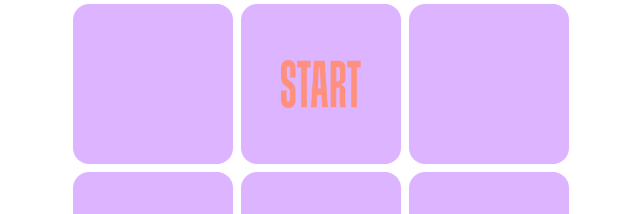
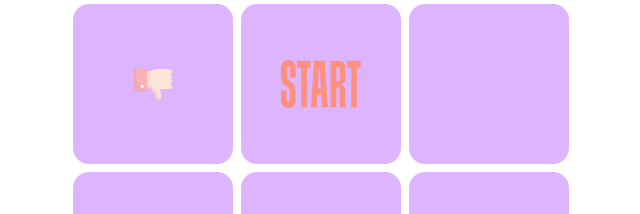
Before and after one commit to 11alexey11/ama_kids_labyrinth, a React app: page / in a window 1280 px wide. Both pictures are taken after a click on the element 472 px from the left and 84 px from the top of the page. Shown: the top 214 px of the page, without its empty margins (319-959 px from the left). Built offline with nearby package versions, Linux system fonts and the light colour scheme.

Commit message:
feat: Add appearance of falsy answer icon

```diff
--- a/src/components/Cell/Cell.js
+++ b/src/components/Cell/Cell.js
@@ -1,13 +1,42 @@
-import React from 'react';
+import React, { useEffect, useState } from 'react';
+import { useDispatch, useSelector } from 'react-redux';
+
+import { setDisabledCellClick, setIsEndGame, setIsRightAnswer } from '../../store/game/actions';
+import { getLabyrinthCells } from '../../store/game/selectors';
 
 import startPng from '../../assets/start.png';
 import rightAnswer from '../../assets/like.png';
+import falsyAnswer from '../../assets/dislike.png';
 
 import './index.scss';
 
-const Cell = ({ cell, lastLabyrinthCell, startCell, isDisabledCellClick, isEndGame , clickCellHandler }) => {
+const Cell = ({ cell, lastLabyrinthCell, startCell, isDisabledCellClick, isEndGame, isRightAnswer }) => {
+    const dispatch = useDispatch();
+
+    const [isClickedCell, setIsClickedCell] = useState(false);
+
+    const labyrinthCells = useSelector(getLabyrinthCells);
+
+    useEffect(() => {
+        return () => {
+            setIsClickedCell(false);
+        }
+    }, [labyrinthCells]);
+
+    const clickCellHandler = (cell, lastLabyrinthCell) => {
+        setIsClickedCell(true);
+        dispatch(setDisabledCellClick(true));
+        dispatch(setIsEndGame());
+
+        if (cell.x === lastLabyrinthCell.x && cell.y === lastLabyrinthCell.y) {
+            dispatch(setIsRightAnswer(true));
+        } else {
+            dispatch(setIsRightAnswer(false));
+        }
+    }
+
     return (
-        <div disabled={isDisabledCellClick} onClick={ () => clickCellHandler(cell, lastLabyrinthCell) } className={`cell ${isDisabledCellClick ? 'disabled' : ''}`}>
+        <div onClick={ () => clickCellHandler(cell, lastLabyrinthCell) } className={`cell ${isDisabledCellClick ? 'disabled' : ''}`}>
             {
                 cell.x === startCell.x && cell.y === startCell.y &&
                     <img src={startPng} className='cell__start' />
@@ -16,6 +45,10 @@ const Cell = ({ cell, lastLabyrinthCell, startCell, isDisabledCellClick, isEndGa
                 cell.x === lastLabyrinthCell.x && cell.y === lastLabyrinthCell.y && isEndGame &&
                     <img src={rightAnswer} className='cell__right' />
             }
+            {
+                isClickedCell && !isRightAnswer && isEndGame &&
+                    <img src={falsyAnswer} className='cell__falsy' />
+            }
         </div>
     )
 };
--- a/src/components/Cell/index.scss
+++ b/src/components/Cell/index.scss
@@ -24,4 +24,9 @@
         width: 2.5rem;
         height: 2.5rem;
     }
+
+    &__falsy {
+        width: 2.5rem;
+        height: 2.5rem;
+    }
 }
--- a/src/components/Field/Field.js
+++ b/src/components/Field/Field.js
@@ -1,8 +1,7 @@
 import React from 'react';
-import { useDispatch, useSelector } from 'react-redux';
+import { useSelector } from 'react-redux';
 
 import { fieldSize } from '../../constants/fieldSize';
-import { setDisabledCellClick, setIsEndGame, setIsRightAnswer } from '../../store/game/actions';
 import { getFieldCells, getIsDisabledCellClick, getIsEndGame, getIsEndRightAnswer, getLabyrinthCells, getStartCell } from '../../store/game/selectors';
 import { Cell } from '../Cell';
 
@@ -14,8 +13,6 @@ const fieldStyle = {
 }
 
 const Field = () => {
-    const dispatch = useDispatch();
-
     const cells = useSelector(getFieldCells);
     const startCell = useSelector(getStartCell);
     const labyrinthCells = useSelector(getLabyrinthCells);
@@ -23,17 +20,6 @@ const Field = () => {
     const isDisabledCellClick = useSelector(getIsDisabledCellClick);
     const isRightAnswer = useSelector(getIsEndRightAnswer);
     const isEndGame = useSelector(getIsEndGame);
-
-    const clickCellHandler = (cell, lastLabyrinthCell) => {
-        dispatch(setDisabledCellClick(true));
-        dispatch(setIsEndGame());
-
-        if (cell.x === lastLabyrinthCell.x && cell.y === lastLabyrinthCell.y) {
-            dispatch(setIsRightAnswer(true));
-        }
-
-        dispatch(setIsRightAnswer(false));
-    }
 
     return (
         <div className='field' style={fieldStyle}>
@@ -46,7 +32,7 @@ const Field = () => {
                         cell={cell}
                         startCell={startCell}
                         isEndGame={isEndGame}
-                        clickCellHandler={ clickCellHandler }
+                        isRightAnswer={isRightAnswer}
                     />
                 )
             }
--- a/src/components/Menu/Menu.js
+++ b/src/components/Menu/Menu.js
@@ -25,7 +25,7 @@ const Menu = () => {
 
     useEffect(() => {
         setTimeout(() => dispatch(setDisabledCellClick(false)), 5000);
-    });
+    }, [labyrinthCells]);
 
     useEffect(() => {
         setIds(generateIds)
--- a/src/store/game/reducer.js
+++ b/src/store/game/reducer.js
@@ -12,7 +12,8 @@ const initialState = {
     labyrinthCells: labyrinthCells,
     directions: directions,
     isDisabledCellClick: true,
-    isEndGame: false
+    isEndGame: false,
+    isRightAnswer: false
 };
 
 export const gameReducer = (state = initialState, action) => {
@@ -25,6 +26,7 @@ export const gameReducer = (state = initialState, action) => {
                 startCell: newStartCell,
                 labyrinthCells: newLabyrinthCells,
                 directions: newDirections,
+                isDisabledCellClick: true,
                 isEndGame: false
             }
         }
```
